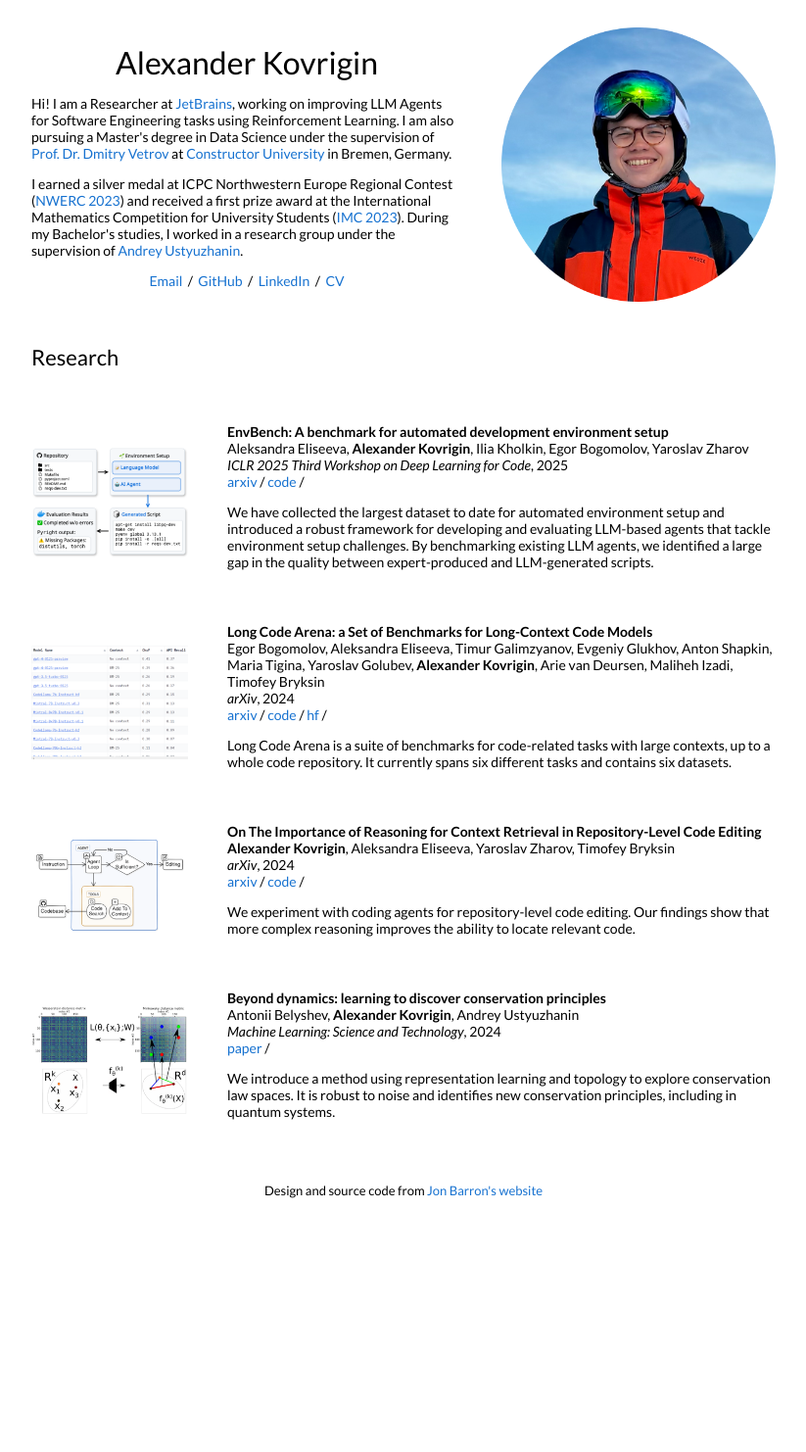
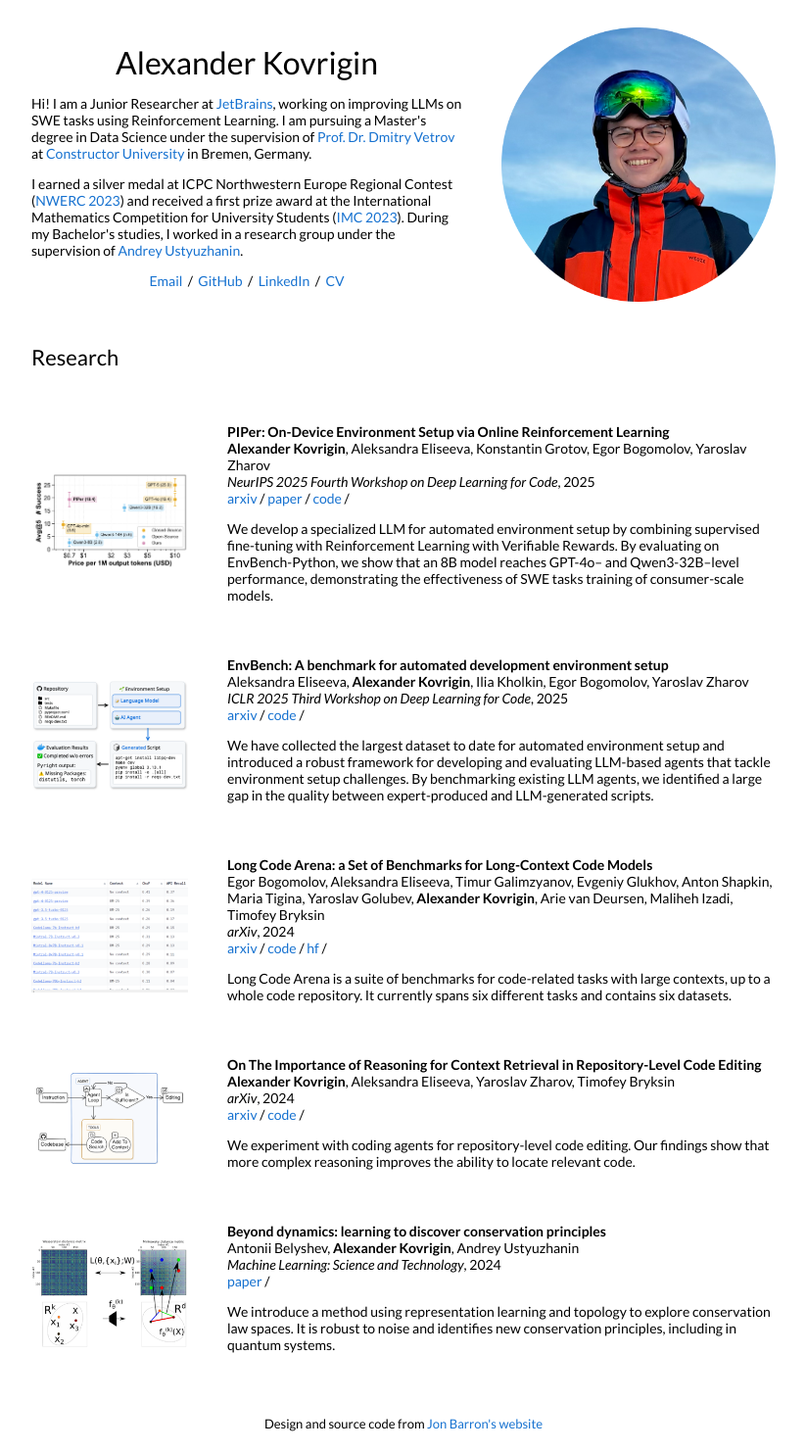
Before and after one commit to waleko/waleko.github.io, a Jekyll site: the page built from _posts/2025-09-29-piper.markdown, in a window 1280 px wide. Shown: the whole page at 98% size, without its empty margins (228-1051 px from the left). Built offline with Jekyll 4.4.1, drawn with Linux system fonts in a browser that asks for light colours; before the commit the page ends 1244 px from its top, so only the background shows below that.

Commit message:
add piper

```diff
--- a/_layouts/default.html
+++ b/_layouts/default.html
@@ -28,8 +28,8 @@
               <h1>
                 Alexander Kovrigin
               </h1>
-              <p>Hi! I am a Researcher at <a href="https://jetbrains.com">JetBrains</a>, working on improving LLM Agents for Software Engineering tasks using Reinforcement Learning.
-              I am also pursuing a Master's degree in Data Science under the supervision of <a href="https://scholar.google.com/citations?user=7HU0UoUAAAAJ&hl=en">Prof. Dr. Dmitry Vetrov</a> at <a href="https://constructor.university">Constructor University</a> in Bremen, Germany.
+              <p>Hi! I am a Junior Researcher at <a href="https://jetbrains.com">JetBrains</a>, working on improving LLMs on SWE tasks using Reinforcement Learning.
+              I am pursuing a Master's degree in Data Science under the supervision of <a href="https://scholar.google.com/citations?user=7HU0UoUAAAAJ&hl=en">Prof. Dr. Dmitry Vetrov</a> at <a href="https://constructor.university">Constructor University</a> in Bremen, Germany.
               </p>
               <p>
                 <!-- I completed my Bachelor's in Computer Science at Constructor University, having transferred from <a href="https://spb.hse.ru/en/ba/appmath/">HSE University</a>. -->
--- /dev/null
+++ b/_posts/2025-09-29-piper.markdown
@@ -0,0 +1,16 @@
+---
+layout: post
+title:  "PIPer: On-Device Environment Setup via Online Reinforcement Learning"
+date:   2025-09-29 22:21:59 +00:00
+image: /images/piper.png
+categories: research
+author: "Alexander Kovrigin"
+authors: "<strong>Alexander Kovrigin</strong>, Aleksandra Eliseeva, Konstantin Grotov, Egor Bogomolov, Yaroslav Zharov"
+venue: "NeurIPS 2025 Fourth Workshop on Deep Learning for Code"
+paper: https://openreview.net/forum?id=9TsxdPdhSz
+arxiv: https://arxiv.org/abs/2509.25455
+code: https://github.com/JetBrains-Research/PIPer
+# website: https://leonidk.github.io/modecfg
+# youtube: https://www.youtube.com/watch?v=r2426BR4r8o
+---
+We develop a specialized LLM for automated environment setup by combining supervised fine-tuning with Reinforcement Learning with Verifiable Rewards. By evaluating on EnvBench-Python, we show that an 8B model reaches GPT-4o– and Qwen3-32B–level performance, demonstrating the effectiveness of SWE tasks training of consumer-scale models.
```
Also changed, not shown: images/piper.png (added), tn/images/piper.png (added).
